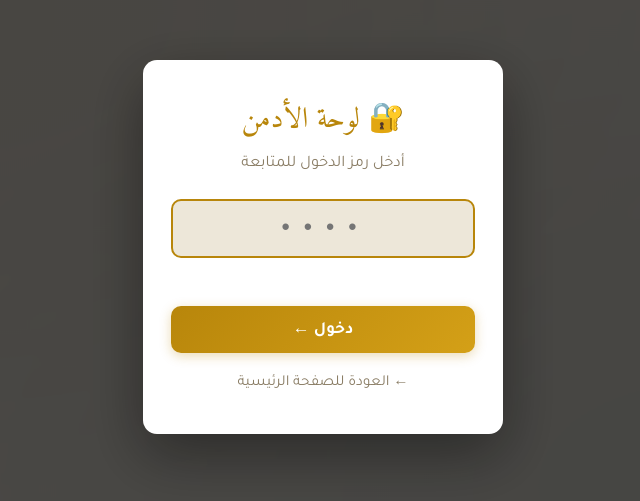
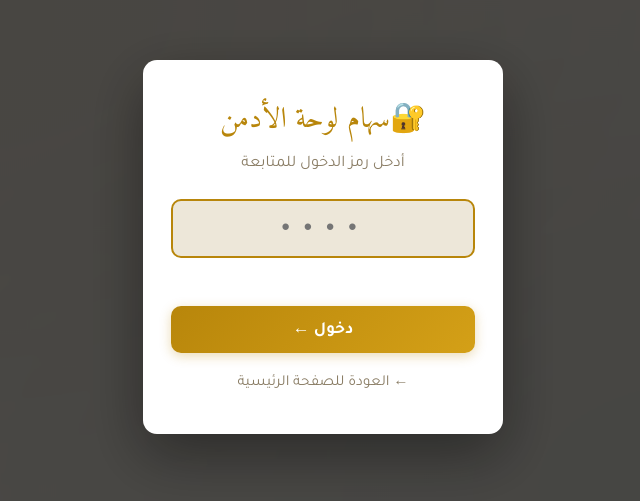
Before and after one commit to AbdelRahmanAl-Obadah/5etma, a plain HTML site: page admin.html in a window 1280 px wide. Shown: the part 153-654 px from the top of the page, without its empty margins (317-957 px from the left). Drawn offline with Linux system fonts and the light colour scheme.

Commit message:
سهام

```diff
--- a/admin.html
+++ b/admin.html
@@ -17,7 +17,7 @@
 <!-- ===== PIN MODAL ===== -->
 <div id="pinOverlay" class="pin-overlay">
   <div class="pin-modal">
-    <div class="pin-title">🔐 لوحة الأدمن</div>
+    <div class="pin-title">🔐سهام لوحة الأدمن</div>
     <p class="pin-sub">أدخل رمز الدخول للمتابعة</p>
     <input type="password" id="pinInput" class="pin-input" placeholder="••••" maxlength="8" autofocus>
     <p id="pinError" style="color:var(--red); font-size:0.95rem; margin-bottom:12px; min-height:22px;"></p>
```
